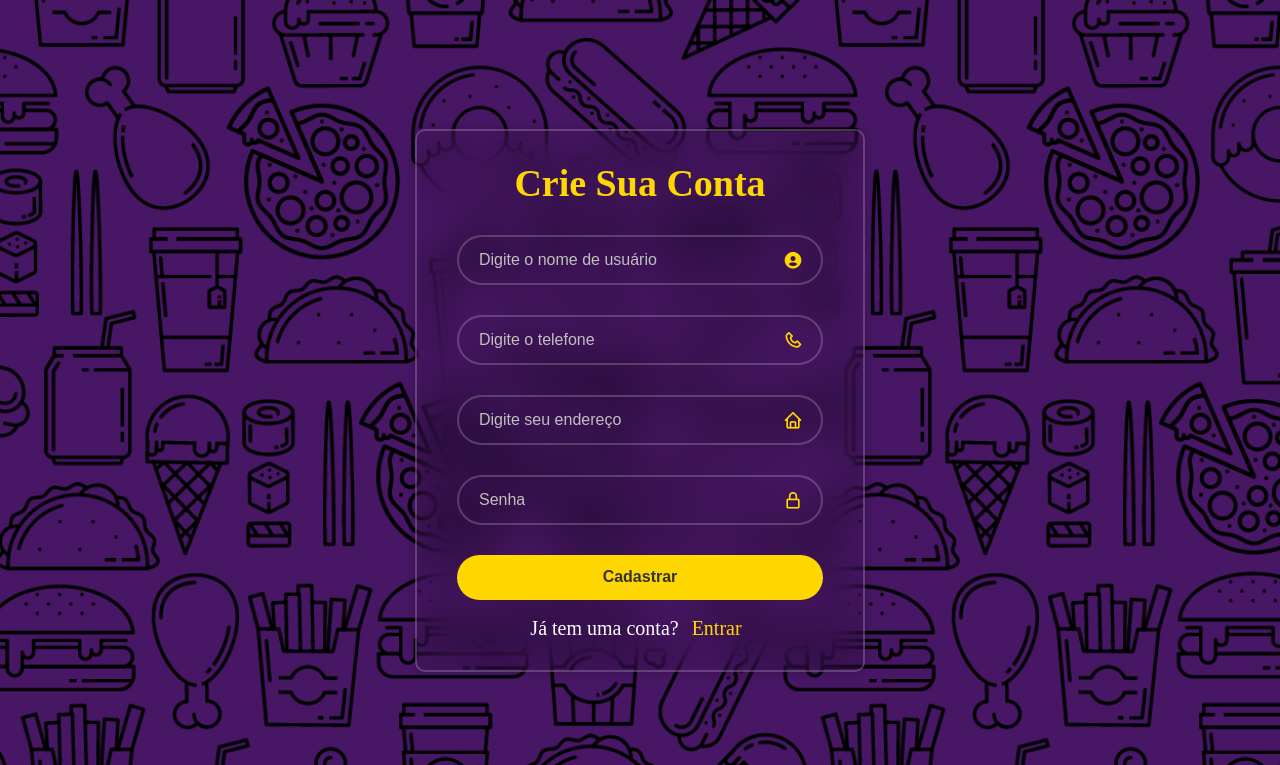
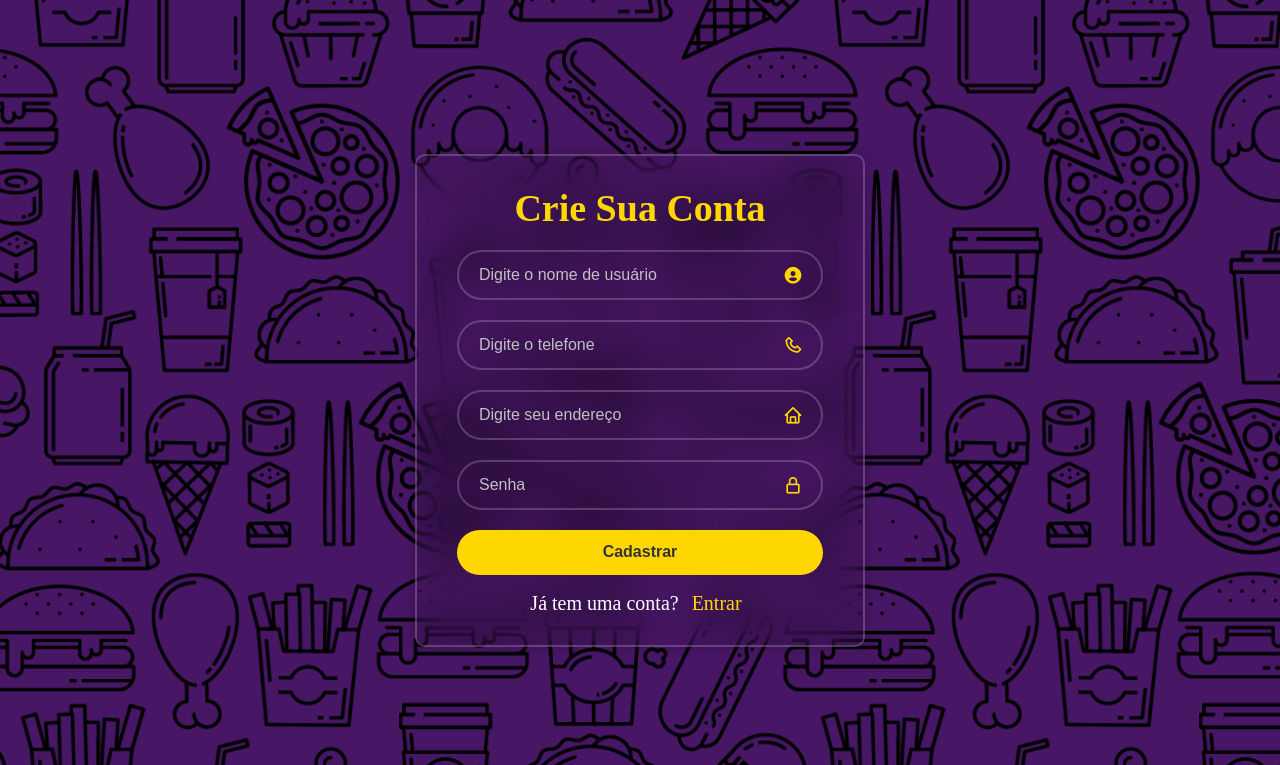
Before and after one commit to EsthefanyDev/SiteDelivery, a PHP site: page /cadastro.html in a window 1280 px wide. Shown: the top 765 px of the page. Run offline with PHP 8.4, Linux system fonts and the light colour scheme.

Commit message:
cadastro.css

```diff
--- a/Arquivos/css/cadastro.css
+++ b/Arquivos/css/cadastro.css
@@ -35,7 +35,7 @@ body {
     position: relative;
     width: 100%;
     height: 50px;
-    margin: 30px 0;
+    margin: 20px 0;
 }
 
 .input-box input {
```
